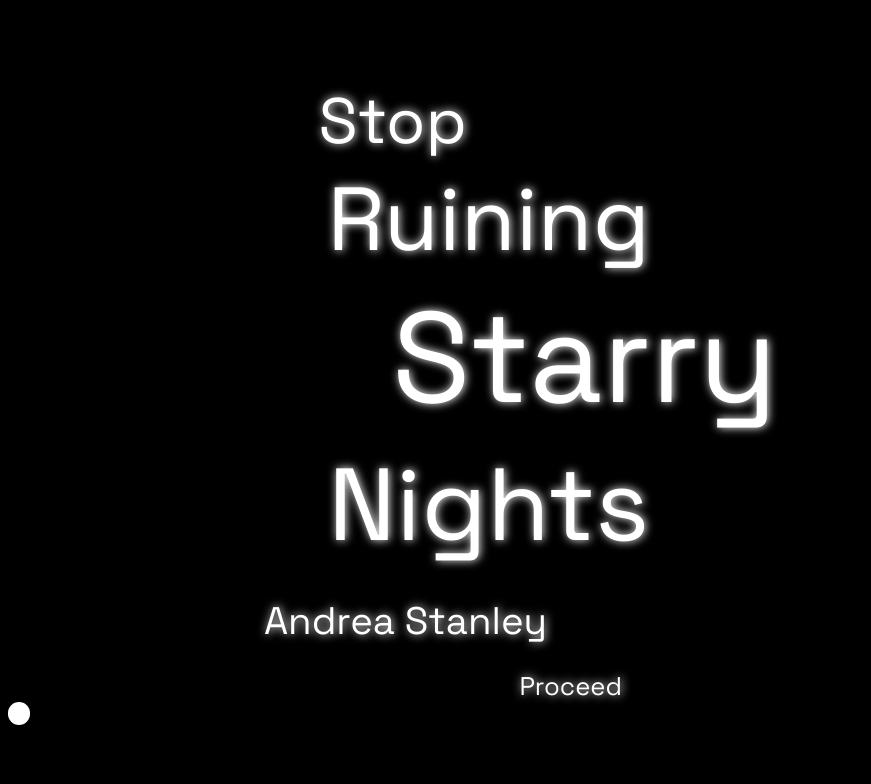
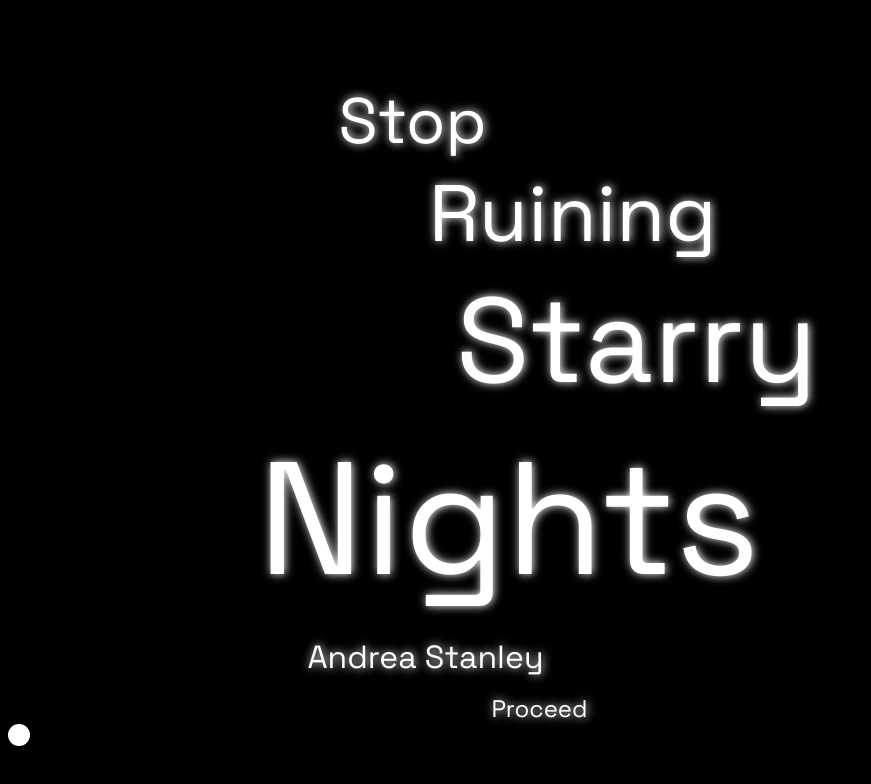
Before and after one commit to JennyPanini/project1, a plain HTML site: page index.html in a window 1280 px wide. Shown: the whole page, without its empty margins (0-871 px from the left). Drawn offline with Linux system fonts and the light colour scheme.

Commit message:
title again

```diff
--- a/Style.css
+++ b/Style.css
@@ -10,10 +10,6 @@ body {
     top: 10%;
     text-align: center;
     position: absolute;
-}
-
-.nav-wrapper:hover {
-  transition: all 0.3s ease;
 }
 
 .cursor {
@@ -30,44 +26,45 @@ body {
   transform: translate(-30%, -30%) scale(6);
 }
 
+
   .container {
     display: grid;
   }
 
   .container2 {
     display: grid;
-    margin: 50px;
+    margin: 40px;
   }
 
   .stop {
-    font-size: 5vw;
+    font-size: 8vh;
   }
 
   .ruining {
-    padding-left: 15vw;
-    font-size: 7vw;
+    padding-left: 25vw;
+    font-size: 10vh;
   }
 
   .starry {
-    padding-left: 30vw;
-    font-size: 10vw;
+    padding-left: 35vw;
+    font-size: 15vh;
   }
 
   .night {
     padding-left: 15vw;
-    font-size: 8vw;
+    font-size: 20vh;
   }
 
   .author {
-    font-size: 3vw;
+    font-size: 4vh;
     padding-left: 2vw;
-    padding-top: 2vw;
+    padding-top: 2vh;
   }
 
   .click {
-    font-size: 2vw;
-    padding-left: 20vw;
-    padding-top: 2vw;
+    font-size: 3vh;
+    padding-left: 12vw;
+    padding-top: 2vh;
   }
 
   a {
```
